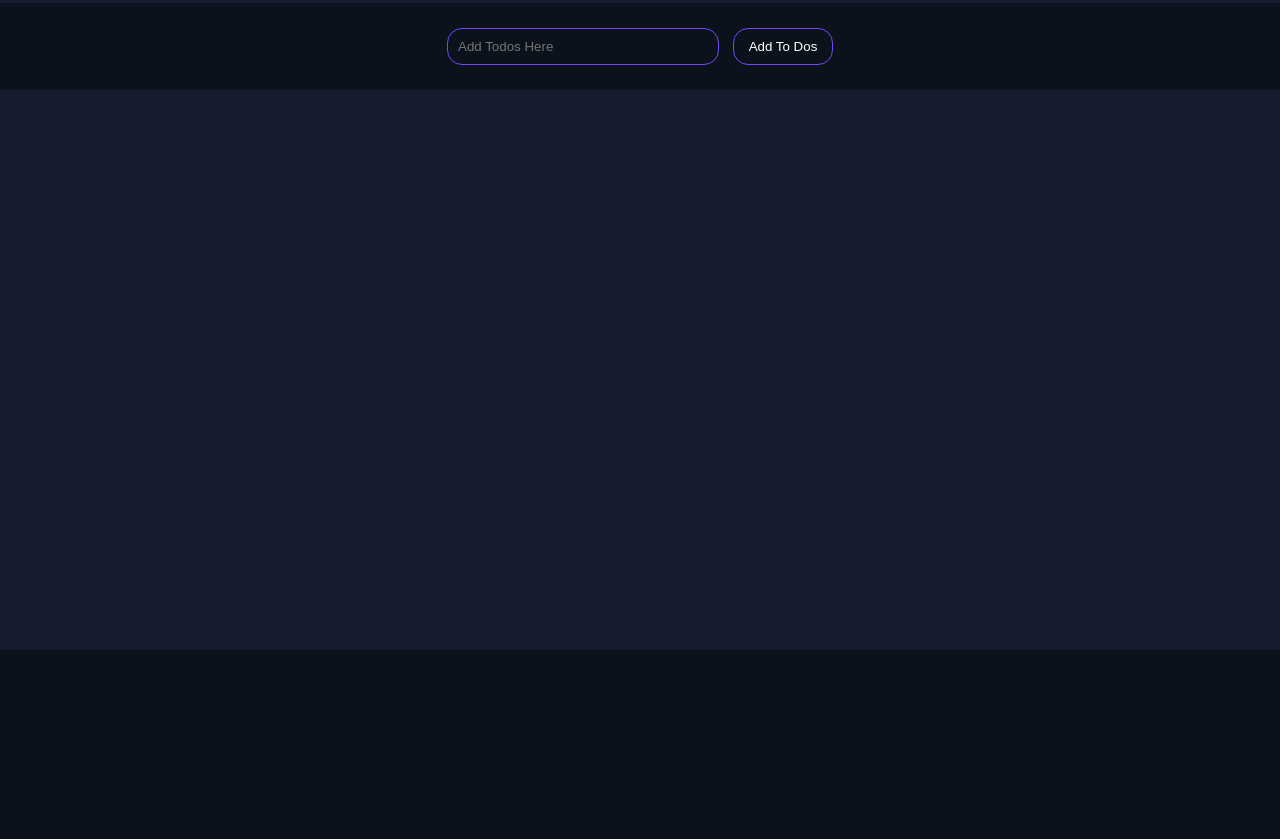
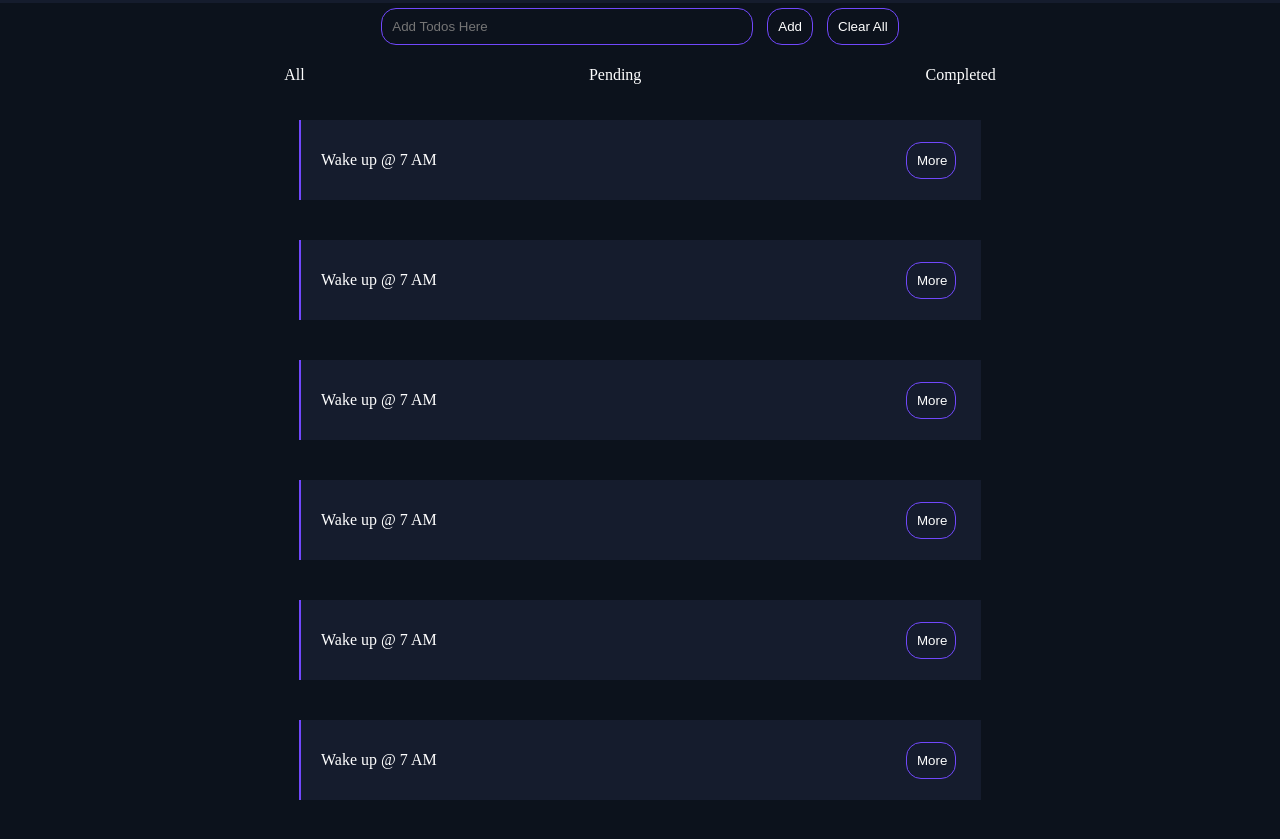
Before and after one commit to bajracharyaritika08/todo-list-app, a website: page src/index.html in a window 1280 px wide. Shown: the part 77-916 px from the top of the page. Before the commit the page ends 800 px from the top, so only its background shows below. Drawn offline with Linux system fonts and the light colour scheme; files that its build step writes are made by us from their sources.

Commit message:
UIDesign/Completed/ritika

```diff
--- a/src/index.html
+++ b/src/index.html
@@ -7,7 +7,7 @@
     <!-- Icon  -->
     <link rel="icon" type="image/x-icon" href="/images/favicon.ico" />
     <!-- Css Link -->
-    <link rel="stylesheet" href="./css/styles.css" />
+    <link rel="stylesheet" href="./styles/styles.css" />
     <!-- Font Links -->
     <link rel="preconnect" href="https://fonts.googleapis.com" />
     <link rel="preconnect" href="https://fonts.gstatic.com" crossorigin />
@@ -40,21 +40,96 @@
         </div>
       </div>
       <!-- NavBar Ends Here ! -->
-      <!-- Side Bar -->
-      <div class="sidebar_container">
+      <!-- Todos Bar -->
+      <div class="todobar_container">
         <div class="sidebar_menu">
           <form action="">
             <input type="text" placeholder="Add Todos Here" class="addtodos" />
-            <button class="addtodo_btn">Add To Dos</button>
+              <button class="addtodo_btn">Add</button>
+              <button class="clearall_btn">Clear All</button>
           </form>
         </div>
       </div>
-      <!-- Side Bar -->
+      <div class="filters">
+        <div>
+          <span>
+            <p>All</p>
+          </span>
+        </div>
+        <div>
+          <span>
+            <p>Pending</p>
+          </span>
+        </div>
+        <div>
+          <span>
+            <p>Completed</p>
+          </span>
+        </div>
+      </div>
+      <!-- Todos Bar -->
       <div class="todo_list">
-
+        <div class="todos">
+          <div class="todo">
+            <p>Wake up @ 7 AM</p>
+          </div>
+          <div class="settings">
+            <button class="morebtn" id="morebtn">
+              More
+            </button>
+          </div>
+        </div>
+        <div class="todos">
+          <div class="todo">
+            <p>Wake up @ 7 AM</p>
+          </div>
+          <div class="settings">
+            <button class="morebtn" id="morebtn">
+              More
+            </button>
+          </div>
+        </div><div class="todos">
+          <div class="todo">
+            <p>Wake up @ 7 AM</p>
+          </div>
+          <div class="settings">
+            <button class="morebtn" id="morebtn">
+              More
+            </button>
+          </div>
+        </div>
+        <div class="todos">
+          <div class="todo">
+            <p>Wake up @ 7 AM</p>
+          </div>
+          <div class="settings">
+            <button class="morebtn" id="morebtn">
+              More
+            </button>
+          </div>
+        </div><div class="todos">
+          <div class="todo">
+            <p>Wake up @ 7 AM</p>
+          </div>
+          <div class="settings">
+            <button class="morebtn" id="morebtn">
+              More
+            </button>
+          </div>
+        </div><div class="todos">
+          <div class="todo">
+            <p>Wake up @ 7 AM</p>
+          </div>
+          <div class="settings">
+            <button class="morebtn" id="morebtn">
+              More
+            </button>
+          </div>
+        </div>
       </div>
     </div>
   </body>
   <!-- Linking External Js File -->
   <script src="./js/index.js"></script>
+
 </html>
--- a/src/styles/styles.css
+++ b/src/styles/styles.css
@@ -15,7 +15,7 @@
 body{
     padding: 0px;
     margin: 0px;
-    overflow: hidden;
+    overflow-x: hidden;
     box-sizing: border-box;
     background-color: var(--primaryColor);
 }
@@ -51,21 +51,28 @@ body{
     background-color: transparent;
     color: var(--normalTextColor);
 }
-.sidebar_container{
+.todobar_container{
     display: flex;
+    flex-direction: column;
+    justify-content: center;
+    align-items: center;
 }
 .addtodos{
     padding: 10px;
     border-radius: 15px;
     margin: 5px;
-    width: 250px;
+    width: 350px;
     border: solid 1px var(--secondaryColor);
     background-color: transparent;
     color: var(--normalTextColor);
 }
-.addtodo_btn{
+.addtodo_btn,
+.clearall_btn,
+.all_btn,
+.pending_btn ,
+.completed_btn{
     margin: 5px;
-    width: 100px;
+    width: auto;
     padding: 10px;
     border-radius: 15px;
     border: solid 1px var(--secondaryColor);
@@ -73,9 +80,23 @@ body{
     color: var(--normalTextColor);
     cursor: pointer;
 }
+.filters{
+    display: flex;
+    justify-content: space-evenly;
+    color: var(--normalTextColor);
+    width: 100%;
+}
 .addtodo_btn:hover{
     background-color: var(--secondaryColor);
     animation: ease-in-out 2s ;
+}
+.clearall_btn:hover{
+    background-color: var(--secondaryColor);
+    animation: ease-in-out 2s ;
+}
+.active{
+    background-color: var(--secondaryColor);
+
 }
 .sidebar_container{
     display: flex;
@@ -84,9 +105,41 @@ body{
 }
 .todo_list{
     display: flex;
-    justify-content: center;
+    align-items: flex-start;
     align-items: center;
+    height: 100vh;
+    width: 100%;
+    flex-direction: column;
+}
+.todos{
+    display: flex;
+    align-items: center;
+    margin: 20px;
     background-color: var(--navbarColor);
-    height: 70vh;
-    width: 100%;
+    width: 50%;
+    height: 5vh;
+    border-radius: 20px solid;
+    padding-inline-start: 20px;
+    color: var(--normalTextColor);
+    border-left:2px solid var(--secondaryColor) ;
+    padding: 20px;
 }
+/* More Btn */
+.morebtn{
+    margin: 5px;
+    width: 50px;
+    padding: 10px;
+    border-radius: 15px;
+    border: solid 1px var(--secondaryColor);
+    background-color: transparent;
+    color: var(--normalTextColor);
+    cursor: pointer;
+}
+.morebtn:hover{
+background-color: var(--secondaryColor);
+animation: ease-in-out 2s ;
+}
+.todos{
+    display: flex;
+    justify-content: space-between;
+}
```
Also changed, not shown: src/common/Common.html (added, +13 -0 lines), src/common/Common.js (deleted).
